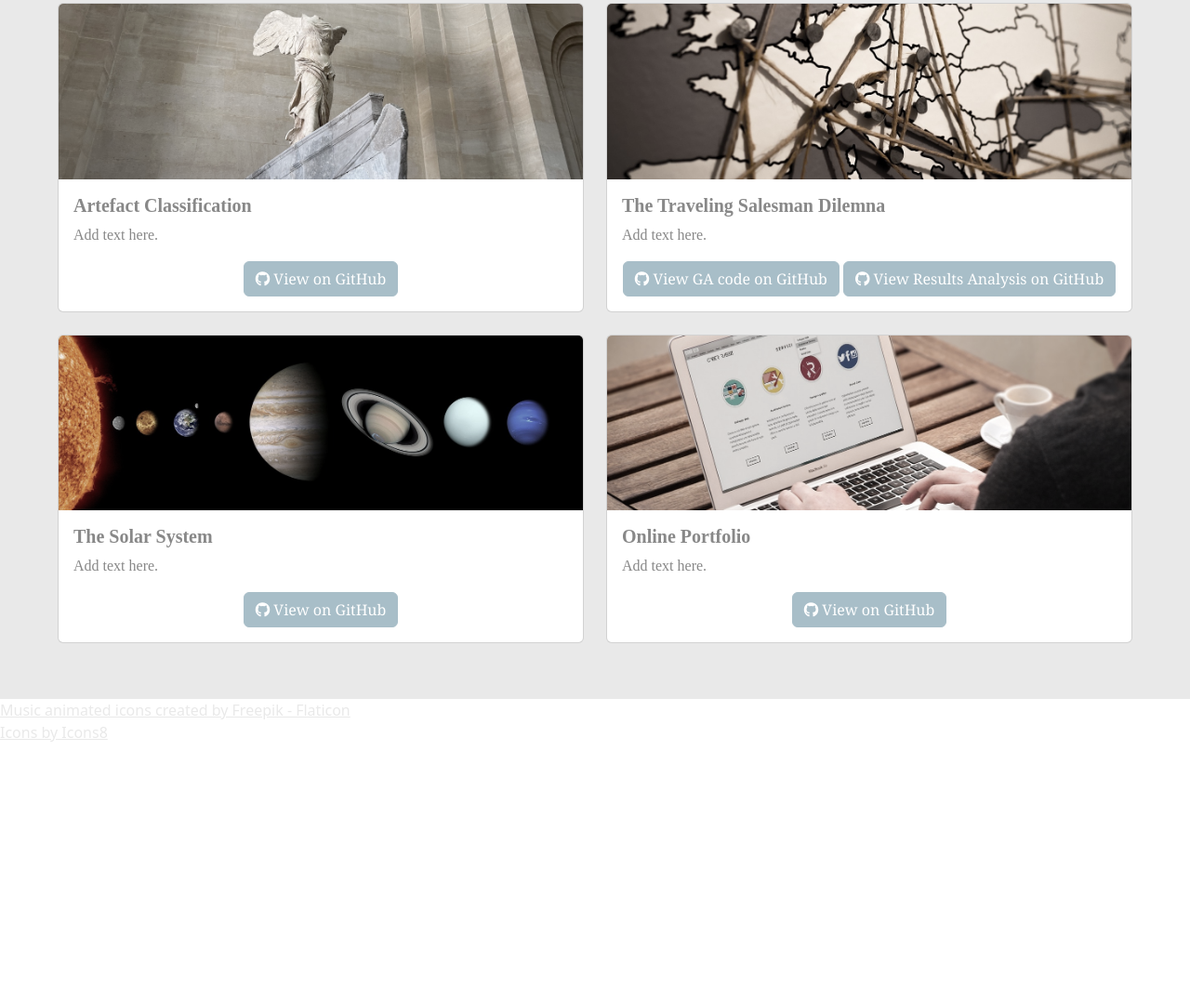
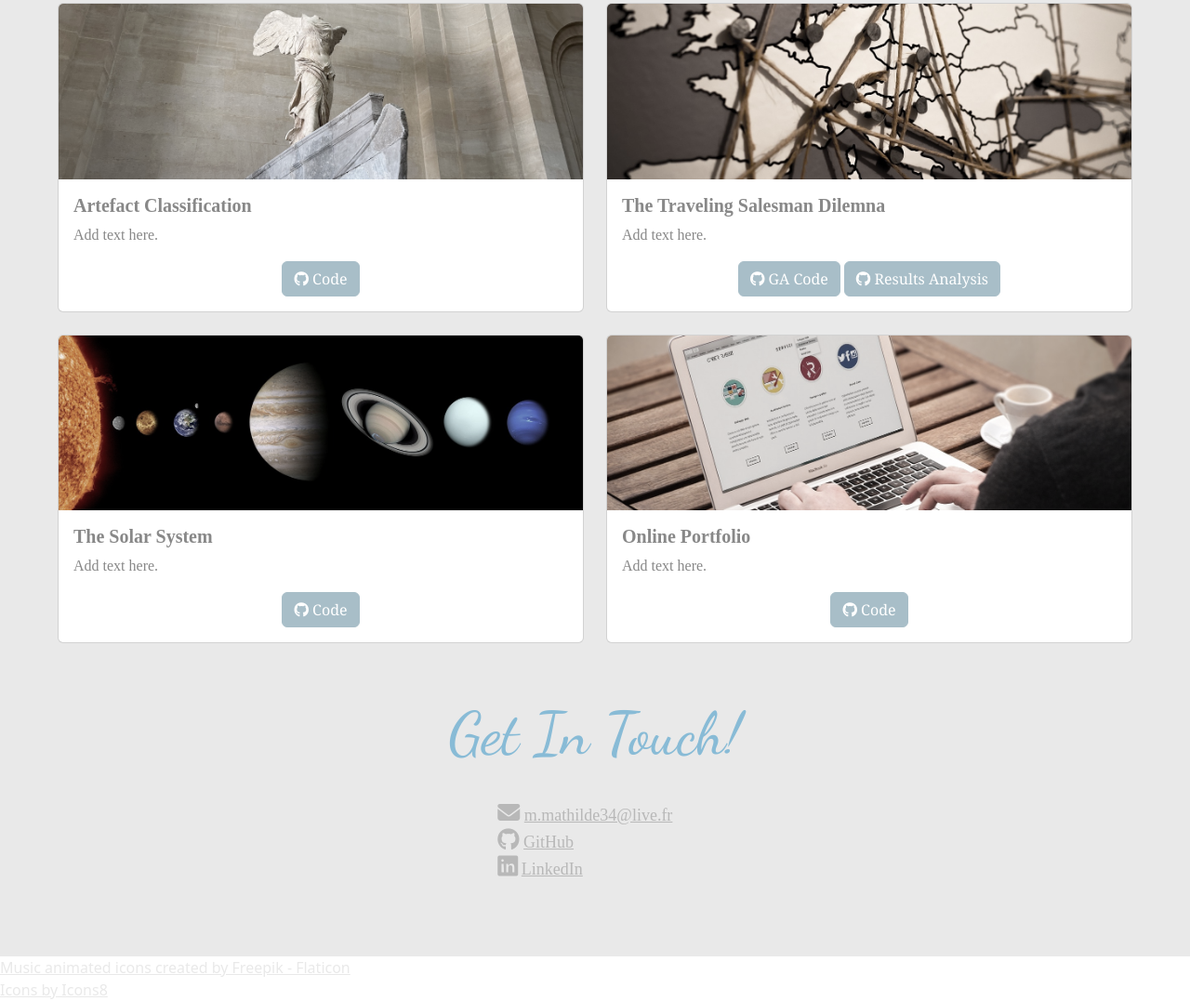
Before and after one commit to m-mathilde34/m-mathilde34.github.io, a website: page index.html in a window 1280 px wide. Shown: the part 2448-3525 px from the top of the page at 93% size. Before the commit the page ends 3248 px from the top, so only its background shows below. Drawn offline with Linux system fonts and the light colour scheme.

Commit message:
Implemented a 'Contact Me' section

```diff
--- a/index.html
+++ b/index.html
@@ -221,7 +221,7 @@
                 <div class="card-body">
                 <h5 class="card-title">Artefact Classification</h5>
                 <p class="card-text">Add text here.</p>
-                <a href="https://github.com/m-mathilde34" class="btn btn-primary"><i class="fa-brands fa-github"></i> View on GitHub</a>
+                <a href="https://github.com/m-mathilde34" class="btn btn-primary"><i class="fa-brands fa-github"></i> Code</a>
                 </div>
             </div>
             </div>
@@ -231,8 +231,8 @@
                 <div class="card-body">
                 <h5 class="card-title">The Traveling Salesman Dilemna</h5>
                 <p class="card-text">Add text here.</p>
-                <a href="https://github.com/m-mathilde34/Traveling-Salesman---Genetic-Algorithm" class="btn btn-primary"><i class="fa-brands fa-github"></i> View GA code on GitHub</a>
-                <a href="https://github.com/m-mathilde34/Traveling-Salesman-Analysis" class="btn btn-primary"><i class="fa-brands fa-github"></i> View Results Analysis on GitHub</a>
+                <a href="https://github.com/m-mathilde34/Traveling-Salesman---Genetic-Algorithm" class="btn btn-primary"><i class="fa-brands fa-github"></i> GA Code</a>
+                <a href="https://github.com/m-mathilde34/Traveling-Salesman-Analysis" class="btn btn-primary"><i class="fa-brands fa-github"></i> Results Analysis</a>
                 </div>
             </div>
             </div>
@@ -242,7 +242,7 @@
                 <div class="card-body">
                 <h5 class="card-title">The Solar System</h5>
                 <p class="card-text">Add text here.</p>
-                <a href="https://github.com/m-mathilde34" class="btn btn-primary"><i class="fa-brands fa-github"></i> View on GitHub</a>
+                <a href="https://github.com/m-mathilde34" class="btn btn-primary"><i class="fa-brands fa-github"></i> Code</a>
                 </div>
             </div>
             </div>
@@ -252,7 +252,7 @@
                 <div class="card-body">
                 <h5 class="card-title">Online Portfolio</h5>
                 <p class="card-text">Add text here.</p>
-                <a href="https://github.com/m-mathilde34/portfolio" class="btn btn-primary"><i class="fa-brands fa-github"></i> View on GitHub</a>
+                <a href="https://github.com/m-mathilde34/portfolio" class="btn btn-primary"><i class="fa-brands fa-github"></i> Code</a>
                 </div>
             </div>
             </div>
@@ -265,13 +265,26 @@
 <!-- CONTACT ME SECTION -->
 <section id="contact-me" class="contact-me">
 
+    <div class="container-fluid text-center">
+        <h2>Get In Touch!</h2>
+
+        <div class="col-md-2 flex-container">
+            <div class="flexbox-container item-1"><i class="fa-solid fa-envelope"></i> <a class="icon icon-email" href="mailto:m.mathilde34@live.fr" title="Email to Mathilde" target="_self" hreflang="en"> m.mathilde34@live.fr</a></div>
+            <div class="flexbox-container item-2"><i class="fa-brands fa-github"></i> <a class="icon icon-github" href="https://github.com/m-mathilde34" title="Open Github profile"> GitHub</a></div>
+            <div class="flexbox-container item-3"><i class="fas fa-brands fa-linkedin"></i> <a class="icon icon-linkedin" href="https://www.linkedin.com/in/m-mathilde34/" title="Open LinkedIn profile"> LinkedIn</a></div>
+        </div>
+    </div>
+
 </section>
 <!-- CONTACT ME END -->
 
+<!-- FOOTER SECTION -->
 
 <a href="https://www.flaticon.com/free-animated-icons/music" title="music animated icons">Music animated icons created by Freepik - Flaticon</a>
 <br >
 <a target="_blank" href="https://icons8.com">Icons by Icons8</a>
     <script src="assets/js/bootstrap.bundle.js"></script>
+
+<!-- FOOTER END -->
 </body>
 </html>
--- a/scss/sections/_contact-me.scss
+++ b/scss/sections/_contact-me.scss
@@ -0,0 +1,64 @@
+@use '../custom' as *;
+
+.contact-me {
+
+    font-family: serif;
+    background-color: $primary;
+    padding-bottom: 30px;
+    text-align: center;
+
+    .container-fluid {
+        display: flex;
+        flex-direction: column;
+        align-items: center;
+        //border: 3px solid $tertiary;
+        padding-bottom: 50px;
+
+        h2 {
+            font-size: 4em;
+            color: $tertiary;
+            font-family: 'Dancing Script', cursive;
+            padding-bottom: 2vw;
+        }
+
+    }
+
+    .flex-container {
+        display: inline-block;
+        text-align: left;
+        //border: 3px solid $tertiary;
+    }
+
+    .flexbox-container {
+        font-size: large;
+
+            i {
+                color: $secondary;
+                font-size: x-large;
+            }
+
+            a {
+                color: $secondary;
+            }
+
+    }
+
+    // .icon {
+    //     color: $tertiary;
+    //     background-color: transparent;
+    //     background-position: left center;
+    //     background-size: 1em;
+    //     background-repeat: no-repeat;
+    //     padding-left: 1.3em;
+    //     justify-items: baseline;
+    // }
+
+    // .icon-email {
+    //     background-image: url(https://fontawesome.com/icons/envelope?f=classic&s=solid);
+    // }
+
+    // .icon-github {
+    //     background-image: url(https://fontawesome.com/icons/github?f=brands&s=solid);
+    // }
+
+}
```
Also changed, not shown: assets/css/style.css, 1 other file.
